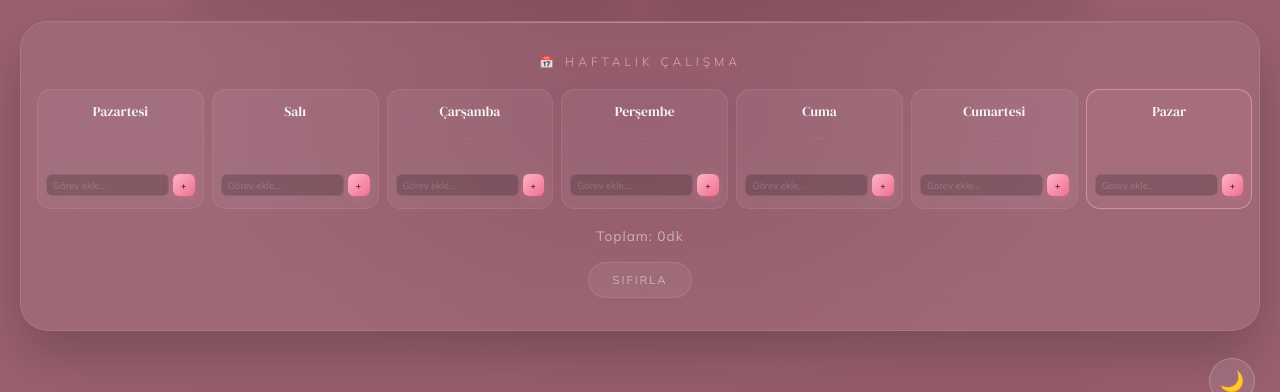
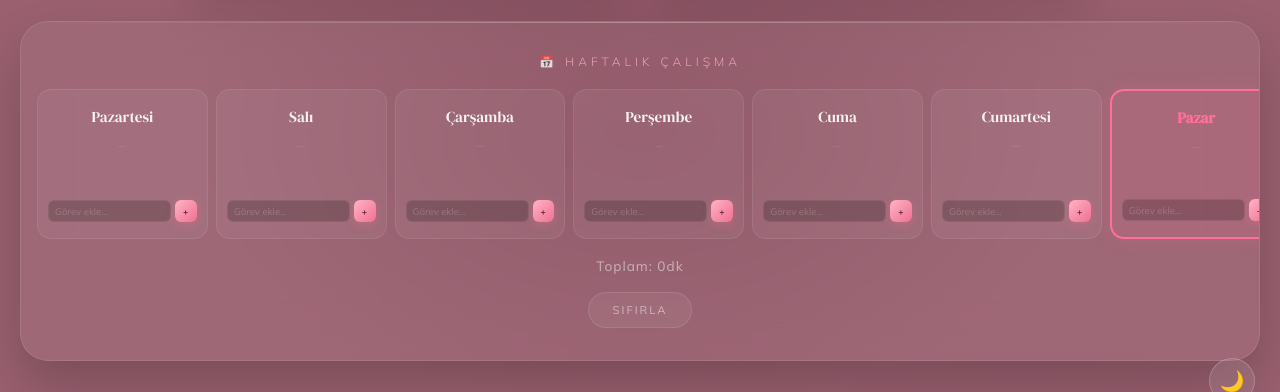
Before and after one commit to nyks-jpg/x, a plain HTML site: page proje/index.html in a window 1280 px wide. Both pictures are taken after a click on the element "Haftalık Program". Shown: the part 371-763 px from the top of the page. Drawn offline with Linux system fonts and the light colour scheme.

Commit message:
gunler buyutuldu, today vurgusu guclendirildi

```diff
--- a/proje/index.html
+++ b/proje/index.html
@@ -970,11 +970,11 @@
             background: rgba(255,255,255,0.05);
             border: 1px solid rgba(255,255,255,0.08);
             border-radius: 14px;
-            padding: 12px 8px;
+            padding: 16px 10px;
             transition: all 0.2s;
             display: flex;
             flex-direction: column;
-            min-height: 120px;
+            min-height: 150px;
             position: relative;
         }
         .week-day:hover {
@@ -982,28 +982,37 @@
             border-color: rgba(255,255,255,0.12);
         }
         .week-day.today {
-            border-color: rgba(255,179,198,0.5);
-            background: rgba(255,179,198,0.08);
+            border-color: #ff7098 !important;
+            border-width: 2px;
+            background: rgba(255,112,152,0.12) !important;
+            box-shadow: 0 0 20px rgba(255,112,152,0.15);
         }
         .week-day-name {
             font-family: 'DM Serif Display', serif;
-            font-size: 0.85rem;
+            font-size: 0.95rem;
             color: rgba(255,255,255,0.9);
             font-weight: 400;
             text-align: center;
             margin-bottom: 2px;
         }
+        .week-day.today .week-day-name {
+            color: #ff7098;
+            font-weight: 600;
+        }
         .week-day-hours {
-            font-size: 1.1rem;
+            font-size: 1.2rem;
             color: rgba(255,179,198,0.85);
             font-family: 'DM Serif Display', serif;
             letter-spacing: 0.5px;
             text-align: center;
-            margin-bottom: 6px;
+            margin-bottom: 8px;
+        }
+        .week-day.today .week-day-hours {
+            color: #ff7098;
         }
         .week-day-hours.small {
-            font-size: 0.6rem;
-            color: rgba(255,255,255,0.25);
+            font-size: 0.65rem;
+            color: rgba(255,255,255,0.3);
         }
         .week-tasks {
             list-style: none;
@@ -1127,14 +1136,16 @@
             border-color: rgba(255,255,255,0.05);
         }
         body.dark-mode .week-day.today {
-            border-color: #ff7098 !important;
-            background: rgba(255,112,152,0.15) !important;
+            border-color: #ff477e !important;
+            border-width: 2px;
+            background: rgba(255,71,126,0.18) !important;
+            box-shadow: 0 0 24px rgba(255,71,126,0.2);
         }
         body.dark-mode .week-day.today .week-day-name {
-            color: #ffb3c6;
+            color: #ff90b0;
         }
         body.dark-mode .week-day.today .week-day-hours {
-            color: #ff90b0;
+            color: #ff7098;
         }
 
         /* Dark Mode Toggle */
@@ -1195,10 +1206,10 @@
             .motivation-text { font-size: 1.05rem; }
             .dark-toggle { width: 40px; height: 40px; font-size: 17px; bottom: 15px; right: 15px; }
             .week-days { grid-template-columns: repeat(4, 1fr); }
-            .week-day { min-height: 70px; padding: 12px 8px; }
-            .week-day-name { font-size: 0.85rem; }
+            .week-day { min-height: 100px; padding: 14px 8px; }
+            .week-day-name { font-size: 0.9rem; }
             .week-day-hours { font-size: 1.1rem; }
-            .week-container { max-width: 100%; padding: 1.5rem 1rem; }
+            .week-container { max-width: 100%; padding: 1.5rem 0.8rem; }
         }
         @media (max-width: 480px) {
             .week-days { grid-template-columns: repeat(2, 1fr); }
```
